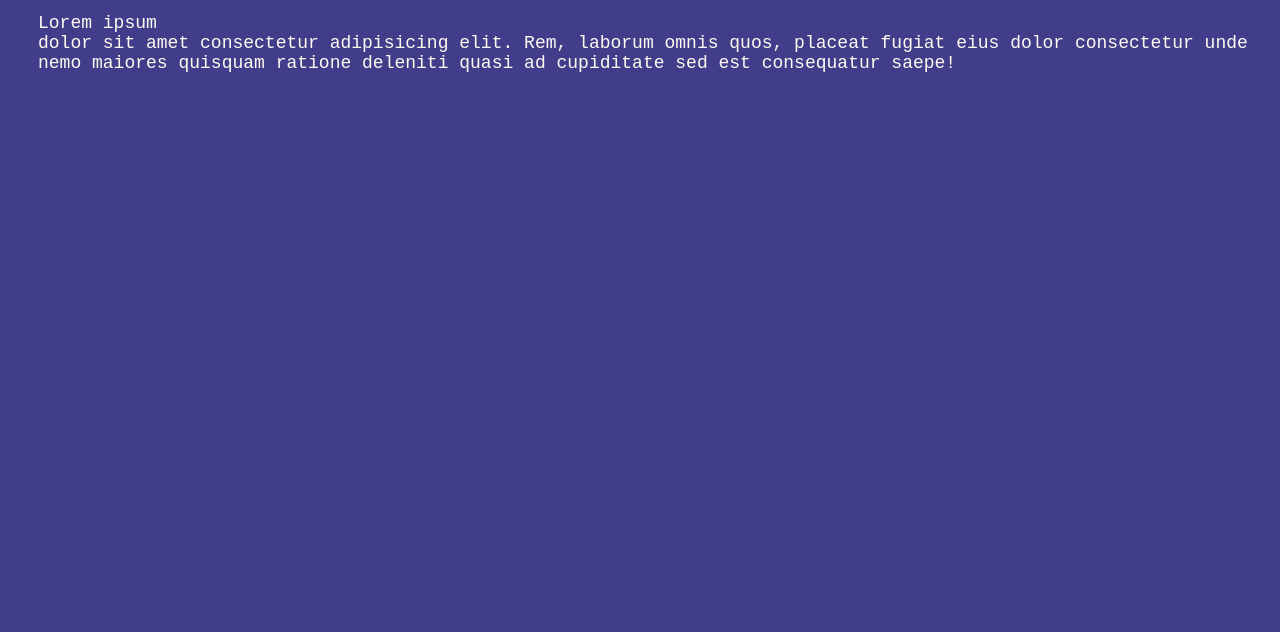
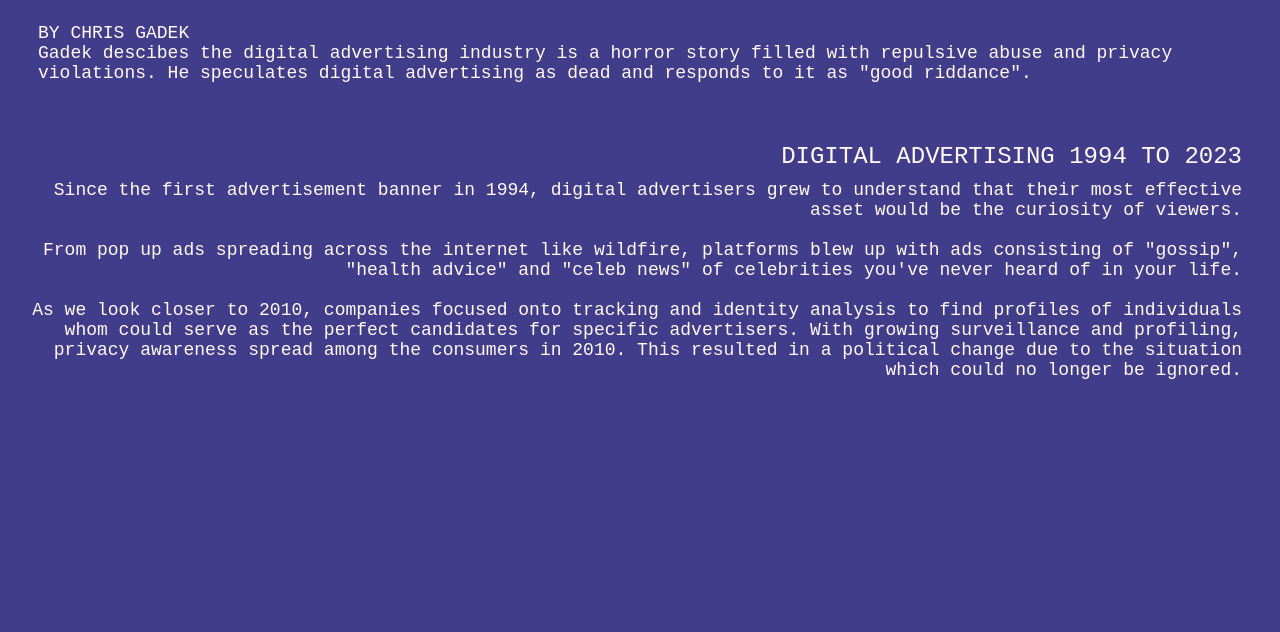
Before and after one commit to FelicityLiu83/FelicityLiu83.github.io, a plain HTML site: page index.html in a window 1280 px wide. Shown: the part 168-800 px from the top of the page. Drawn offline with Linux system fonts and the light colour scheme.

Commit message:
reader update

```diff
--- a/Style.css
+++ b/Style.css
@@ -23,15 +23,47 @@ div.details {
 div.title {
     color: rgb(255, 205, 222);
     font-size: 28px;
-    margin-top: 50px;
+    margin-top: 60px;
     margin-left: 30px;
     margin-bottom: 10px;
 
 }
 
-div.text{
+div.text1{
     font-family: 'Courier New', Courier, monospace;
     font-size: 18px;
     margin-top: 10px;
     margin-left: 30px;
 }
+
+div.subheading1{
+    font-family: 'Courier New', Courier, monospace;
+    font-size: 24px;
+    margin-top: 60px;
+    margin-right: 30px;
+    text-align: right;
+}
+
+div.text2{
+    font-family: 'Courier New', Courier, monospace;
+    font-size: 18px;
+    margin-top: 10px;
+    margin-right: 30px;
+    text-align: right;
+}
+
+div.text3{
+    font-family: 'Courier New', Courier, monospace;
+    font-size: 18px;
+    margin-top: 20px;
+    margin-right: 30px;
+    text-align: right;
+}
+
+div.text4{
+    font-family: 'Courier New', Courier, monospace;
+    font-size: 18px;
+    margin-top: 20px;
+    margin-right: 30px;
+    text-align: right;
+}
--- a/index.html
+++ b/index.html
@@ -20,8 +20,28 @@
 
     </div>
 
-    <div class="text">
-        Lorem ipsum <br> dolor sit amet consectetur adipisicing elit. Rem, laborum omnis quos, placeat fugiat eius dolor consectetur unde nemo maiores quisquam ratione deleniti quasi ad cupiditate sed est consequatur saepe!
+    <div class="text1">
+        BY CHRIS GADEK <br>
+        Gadek descibes the digital advertising industry is a horror story filled with repulsive abuse and privacy violations. He speculates digital advertising as dead and responds to it as "good riddance".
+
     </div>
+    <div class="subheading1">
+        DIGITAL ADVERTISING 1994 TO 2023
+    </div>
+
+    <div class="text2">
+      Since the first advertisement banner in 1994, digital advertisers grew to understand that their most effective asset would be the curiosity of viewers.
+
+    </div>
+
+    <div class="text3">
+        From pop up ads spreading across the internet like wildfire, platforms blew up with ads consisting of "gossip", "health advice" and "celeb news" of celebrities you've never heard of in your life.
+    </div>
+
+    <div class="text4">
+
+        As we look closer to 2010,  companies focused onto tracking and identity analysis to find profiles of individuals whom could serve as the perfect candidates for specific advertisers. With growing surveillance and profiling, privacy awareness spread among the consumers in 2010. This resulted in a political change due to the situation which could no longer be ignored.
+    </div>
+
 </body>
 </html>
```
